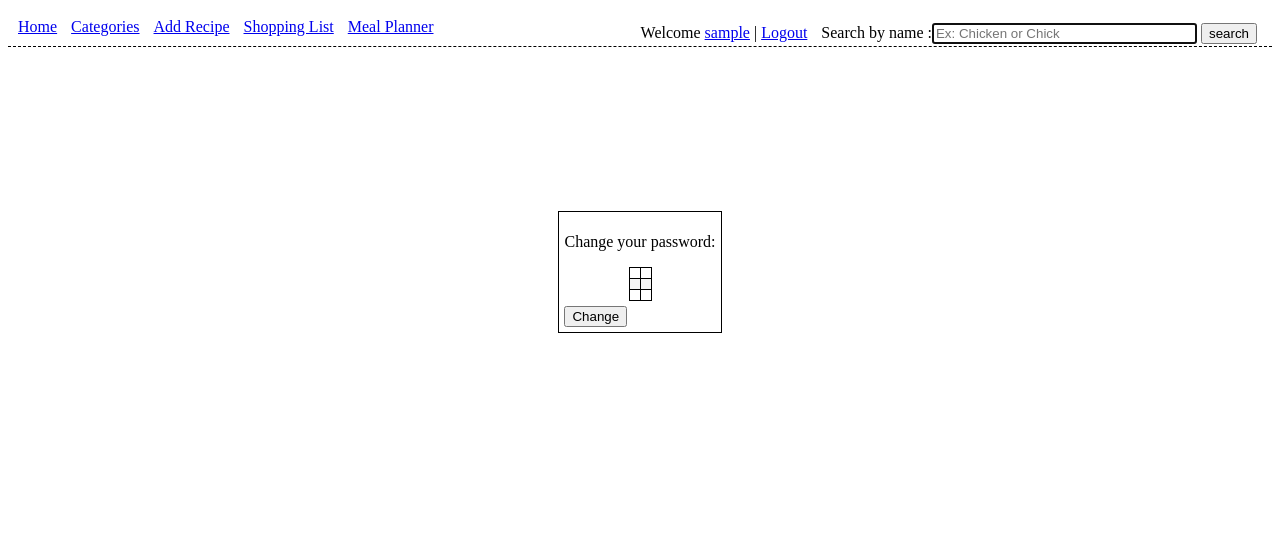
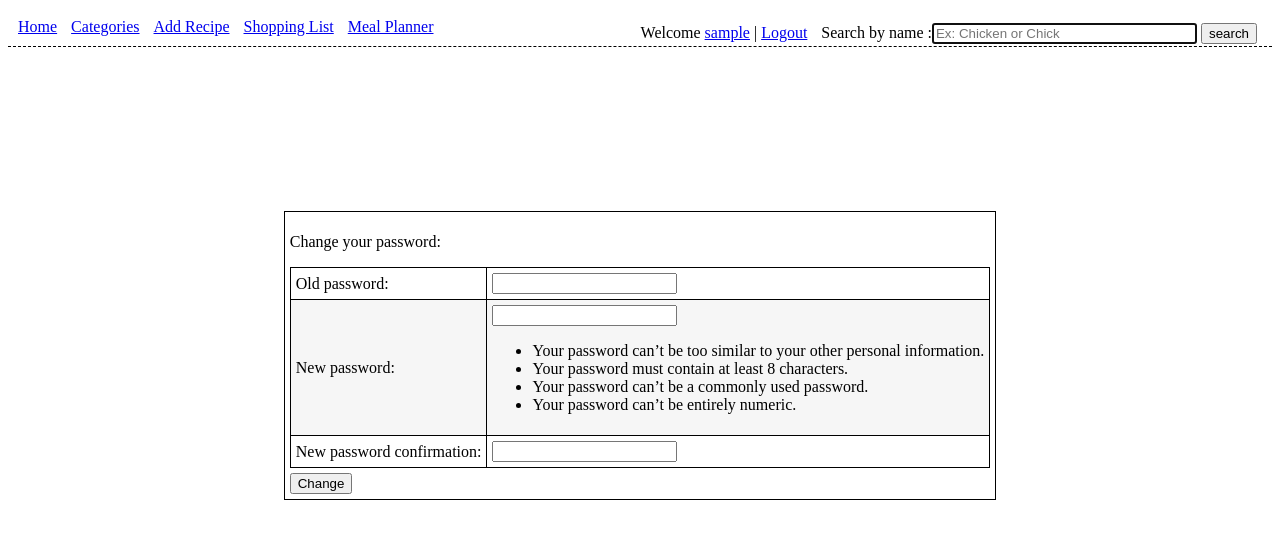
Before and after one commit to castertr0y357/RecipeBook, a Django app: page /accounts/password_change/ in a window 1280 px wide. Shown: the top 539 px of the page. Run offline with Django 3.2, Linux system fonts and the light colour scheme; the visitor is signed in with stand-in values (Sample User, id 1); some libraries are stand-ins or nearby versions.

Commit message:
changing password works now

```diff
--- a/RecipeBook/urls.py
+++ b/RecipeBook/urls.py
@@ -41,4 +41,5 @@ urlpatterns = [
     path('accounts/login/', views.LoginView.as_view(), name='login'),
     path('accounts/logout/', views.LogoutView.as_view(), name='logout'),
     path('accounts/password_change/', views.PasswordChangeView.as_view(), name='password_change'),
+    path('accounts/password_change/done/', views.PasswordChangeDoneView.as_view(), name='password_change_done'),
 ]
--- a/RecipeBook/views.py
+++ b/RecipeBook/views.py
@@ -201,7 +201,7 @@ class PasswordChangeView(SearchMixin, auth_views.PasswordChangeView):
 
     def get_context_data(self, **kwargs):
         context = super(PasswordChangeView, self).get_context_data()
-        context['password_change_form'] = self.form
+        context['password_change_form'] = self.form(user=self.request.user)
         return context
 
 
--- a/templates/registration/account_creation.html
+++ b/templates/registration/account_creation.html
@@ -27,7 +27,9 @@
                                 </tr>
                                 <tr>
                                     <td>{{ account_form.password1.label_tag }}</td>
-                                    <td>{{ account_form.password1 }}</td>
+                                    <td>{{ account_form.password1 }}
+                                        {{ account_form.password1.help_text }}
+                                    </td>
                                 </tr>
                                 <tr>
                                     <td>{{ account_form.password2.label_tag }}</td>
--- a/templates/registration/password_change.html
+++ b/templates/registration/password_change.html
@@ -24,7 +24,9 @@
                                 </tr>
                                 <tr>
                                     <td>{{ password_change_form.new_password1.label_tag }}</td>
-                                    <td>{{ password_change_form.new_password1 }}</td>
+                                    <td>{{ password_change_form.new_password1 }}
+                                        {{ password_change_form.new_password1.help_text }}
+                                    </td>
                                 </tr>
                                 <tr>
                                     <td>{{ password_change_form.new_password2.label_tag }}</td>
```
